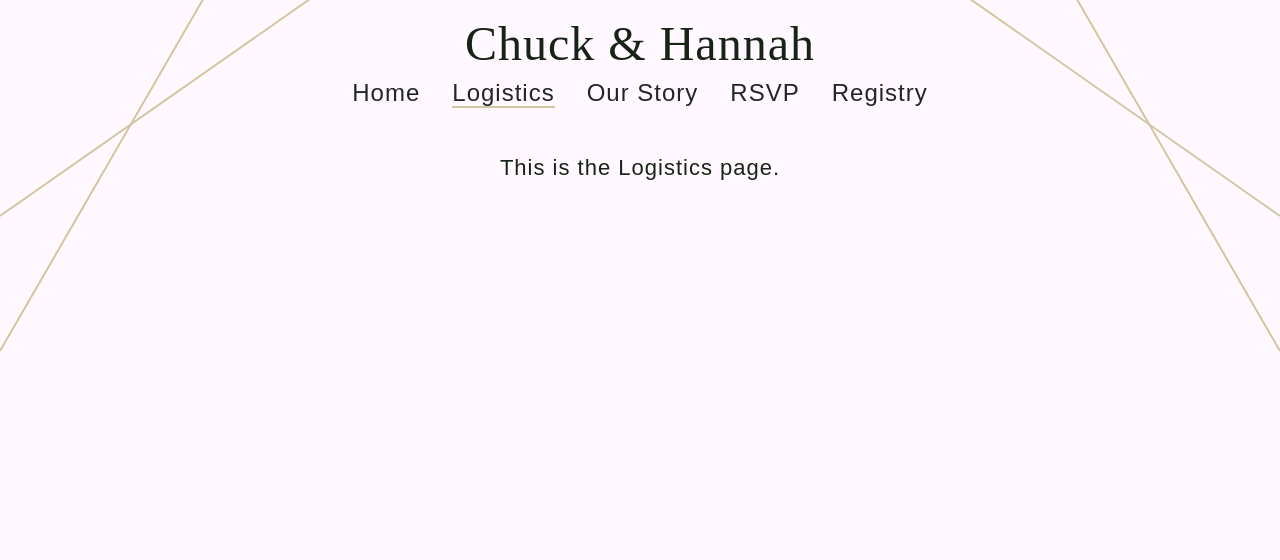
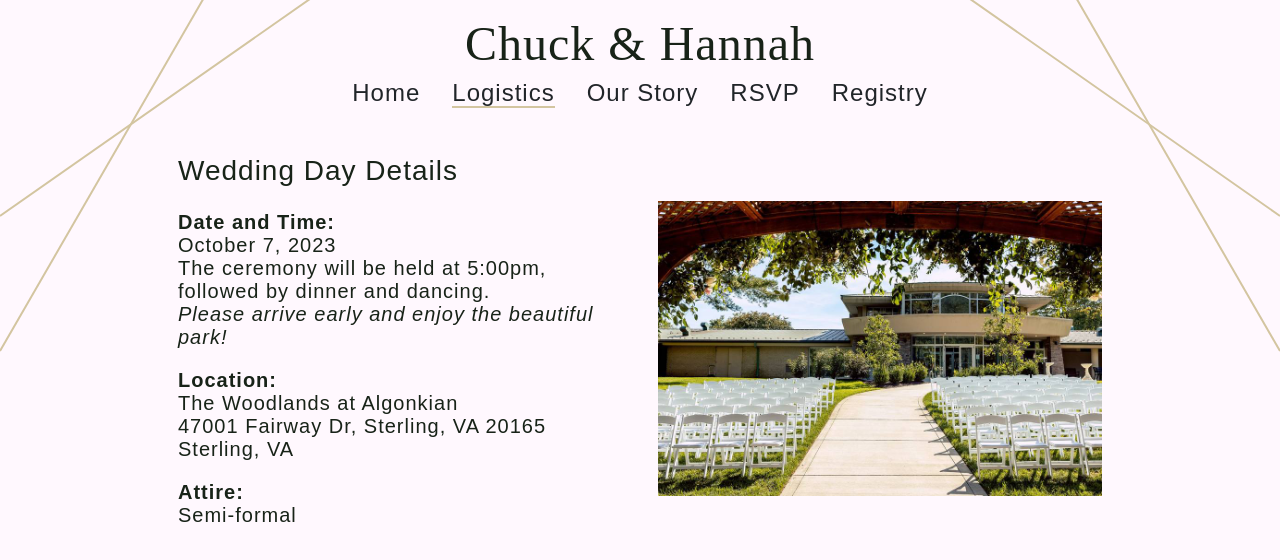
Before and after one commit to HannahStahl/wedding, a React (Create React App) app: page /logistics in a window 1280 px wide. Shown: the top 560 px of the page. Built offline with nearby package versions, Linux system fonts and the light colour scheme; a web font is replaced by a local one.

Commit message:
Start building out Logistics page

```diff
--- a/src/App.css
+++ b/src/App.css
@@ -1,6 +1,6 @@
 body {
   font-family: 'Ysabeau', sans-serif;
-  font-size: 22px;
+  font-size: 20px;
   font-weight: 200;
   text-align: center;
   letter-spacing: 1px;
@@ -76,11 +76,15 @@ nav a {
 .home-header-wrapper {
   display: flex;
   justify-content: center;
-  margin-bottom: 2rem;
+  margin-bottom: 1.5rem;
 }
 
 nav a.active, .home-header {
   border-bottom: solid 2px #d3c5a0;
+}
+
+.home-subheader {
+  margin-bottom: 1rem;
 }
 
 .header {
@@ -114,27 +118,41 @@ nav a.active, .home-header {
   }
 }
 
-.our-story {
+.alternating-content {
   width: 75%;
   max-width: 1000px;
   margin: auto;
 }
 
-.arrow-1 {
-  margin: 1rem auto;
-}
-
-.story-row {
+.alternating-row {
   display: flex;
   justify-content: space-between;
+  align-items: center;
   flex-wrap: wrap;
 }
 
-.story-row div {
+.alternating-row div {
   width: 48%;
   @media only screen and (max-width: 1100px) {
     width: 100%;
   }
+}
+
+.logistics-header {
+  margin-bottom: 1.5rem;
+}
+
+.logistics-subheader {
+  font-weight: 400;
+}
+
+.logistics-img {
+  max-width: 100%;
+  max-height: 400px;
+}
+
+.arrow-1 {
+  margin: 1rem auto;
 }
 
 .story-img {
--- a/src/components/Home.js
+++ b/src/components/Home.js
@@ -13,7 +13,7 @@ const Home = () => (
         <div className="home-header-wrapper">
           <h1 className="home-header">We can't wait to celebrate with you!</h1>
         </div>
-        <h1>October 7, 2023 at 5:00pm</h1>
+        <h1 className="home-subheader">October 7, 2023 at 5:00pm</h1>
         <p>
           The Woodlands at Algonkian<br />
           47001 Fairway Dr, Sterling, VA 20165<br />
--- a/src/components/Logistics.js
+++ b/src/components/Logistics.js
@@ -1,7 +1,38 @@
 import React from 'react';
+import { Fade } from 'react-awesome-reveal';
 
 const Logistics = () => (
-  <div className="page">This is the Logistics page.</div>
+  <div className="page">
+    <div className="alternating-content">
+      <Fade duration={2000}>
+        <div className="alternating-row">
+          <div className="left-align">
+            <h1 className="logistics-header">Wedding Day Details</h1>
+            <p>
+              <b>Date and Time:</b><br />
+              <span className="logistics-subheader">October 7, 2023</span><br />
+              The ceremony will be held at 5:00pm,<br />
+              followed by dinner and dancing.<br />
+              <i>Please arrive early and enjoy the beautiful park!</i>
+            </p>
+            <p>
+              <b>Location:</b><br />
+              <span className="logistics-subheader">The Woodlands at Algonkian</span><br />
+              47001 Fairway Dr, Sterling, VA 20165<br />
+              Sterling, VA
+            </p>
+            <p>
+              <b>Attire:</b><br />
+              <span className="logistics-subheader">Semi-formal</span><br />
+            </p>
+          </div>
+          <div>
+            <img src="/images/woodlands.jpeg" alt="The Woodlands at Algonkian" className="logistics-img" />
+          </div>
+        </div>
+      </Fade>
+    </div>
+  </div>
 );
 
 export default Logistics;
--- a/src/components/RSVP.js
+++ b/src/components/RSVP.js
@@ -1,7 +1,7 @@
 import React from 'react';
 
 const RSVP = () => (
-  <div className="page">This is the RSVP page.</div>
+  <div className="page">RSVP coming soon</div>
 );
 
 export default RSVP;
--- a/src/components/Registry.js
+++ b/src/components/Registry.js
@@ -1,7 +1,7 @@
 import React from 'react';
 
 const Registry = () => (
-  <div className="page">This is the Registry page.</div>
+  <div className="page">Registry coming soon</div>
 );
 
 export default Registry;
--- a/src/components/Story.js
+++ b/src/components/Story.js
@@ -3,12 +3,12 @@ import { Fade } from 'react-awesome-reveal';
 
 const Story = () => (
   <div className="page">
-    <div className="our-story">
+    <div className="alternating-content">
       <Fade duration={2000}>
         <img src="/images/arrow-1.png" alt="Arrow 1" />
       </Fade>
       <Fade duration={2000}>
-        <div className="story-row">
+        <div className="alternating-row">
           <div className="left-align">
             <h1>It began in snowy upstate New York... (sort of)</h1>
             <p>Chuck and Hannah like to think fate first tried to get them together at Cornell when they both joined the class of 2016. The very first night of freshman year, they unknowingly went to the same memorable party, where the porch collapsed under the weight of hundreds of college students. Then throughout the years, they both found themselves at Reis Tennis Center, where Hannah practiced with the club team and Chuck taught lessons to local kids. During junior year, they even ended up at the same Slope Day party, where Hannah witnessed Chuck performing a very mean but impressively written rap about a mutual friend of theirs named Ian. Despite crossing paths about a hundred times, however, they never actually met at Cornell.</p>
```
Also changed, not shown: public/images/woodlands.jpeg (added).
